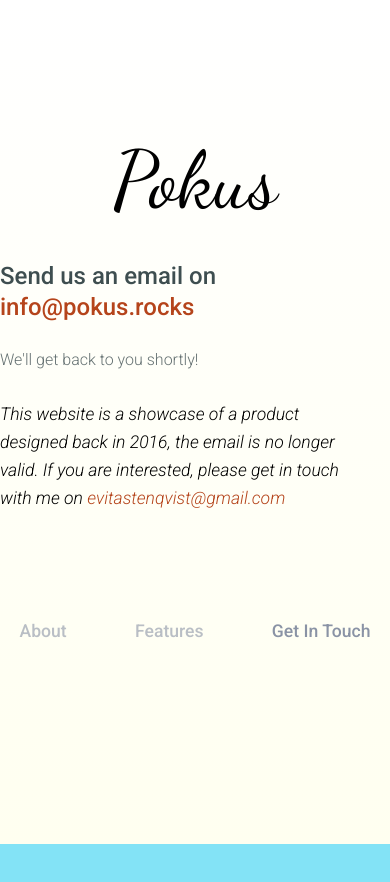
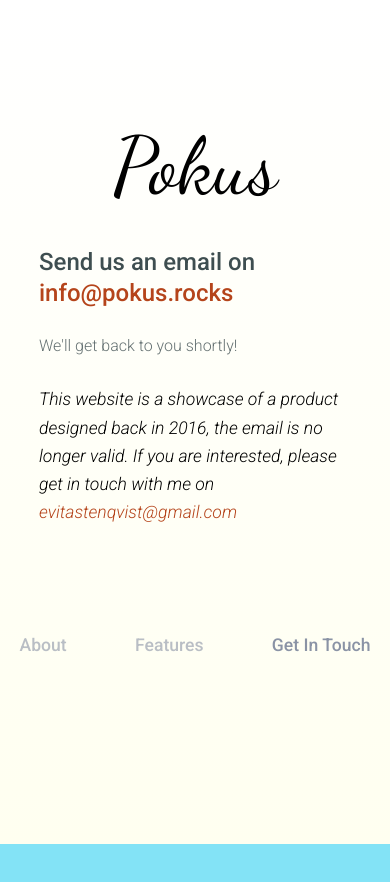
Before and after one commit to webel/PokusWebsite, a React (Create React App) app: page /getInTouch in a window 390 px wide. Shown: the top 882 px of the page. Built offline with nearby package versions, Linux system fonts and the light colour scheme.

Commit message:
Added margin styling to Get In Touch page

```diff
--- a/src/GetInTouch.js
+++ b/src/GetInTouch.js
@@ -2,7 +2,7 @@
 
 const GetInTouch = () => {
   return (
-    <div>
+    <div style={styles}>
       <h3>
         Send us an email on
         <a className="contact-us" href="mailto:info@pokus.rocks">
@@ -28,4 +28,13 @@
   );
 };
 
+let styles = {
+  "@media (maxWidth: 800px)": {
+    marginLeft: "2%",
+    marginRight: "2%",
+  },
+  marginLeft: "10%",
+  marginRight: "10%",
+};
+
 export default GetInTouch;
```
